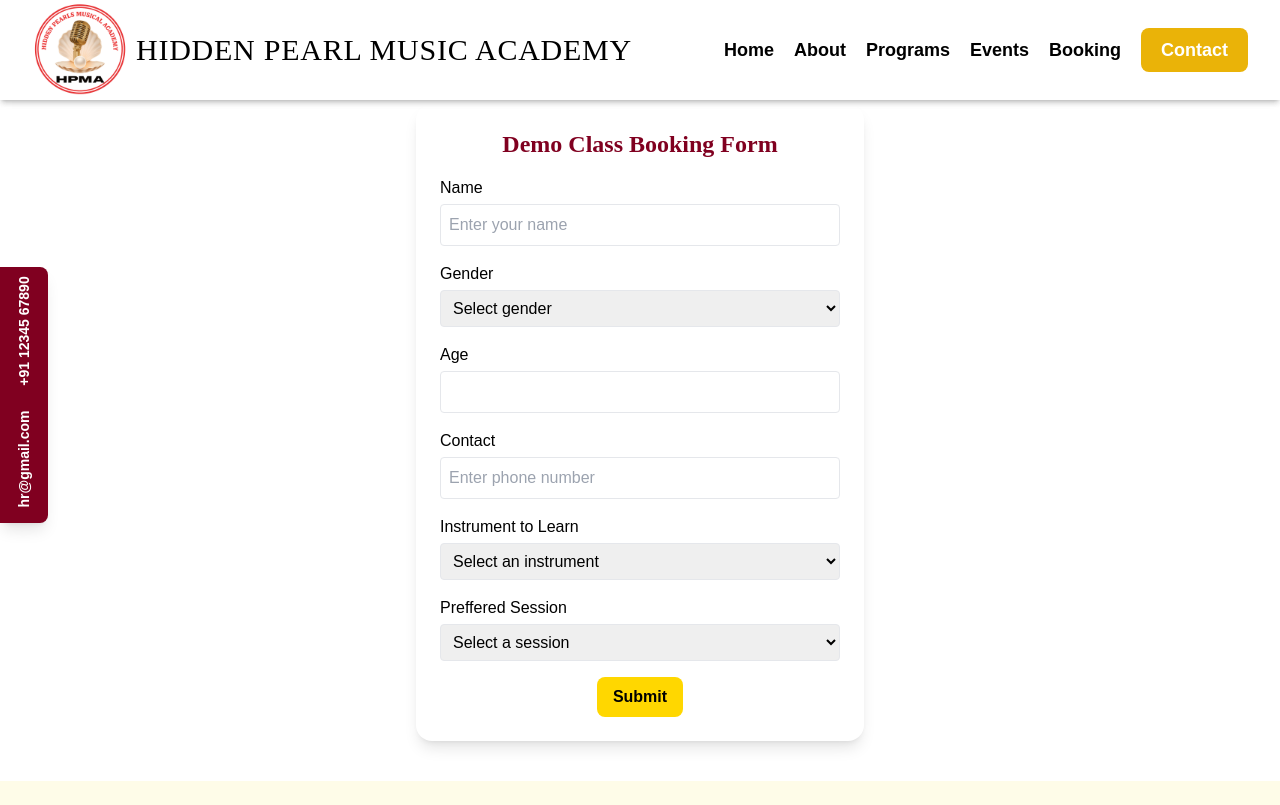
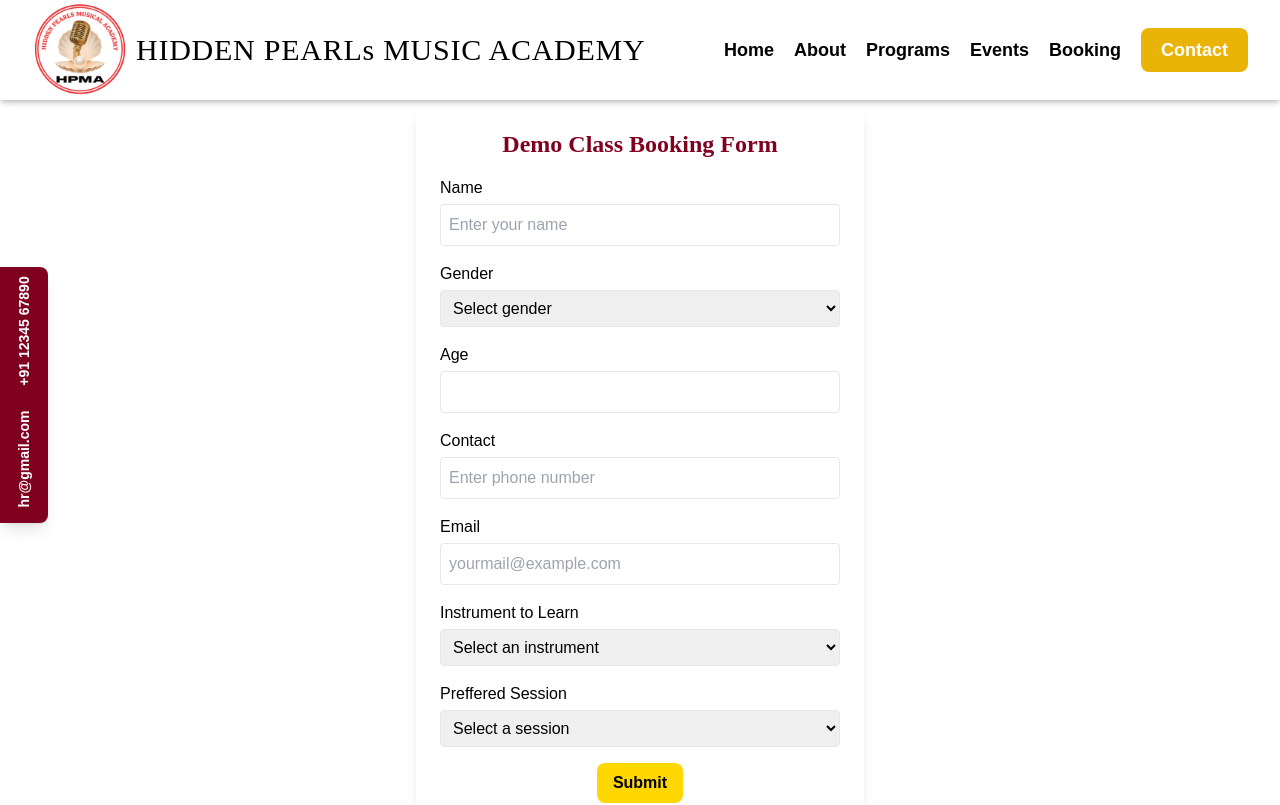
Before and after one commit to Shivamkamdar123/HPMA, a React (Create React App) app: page /bookingform in a window 1280 px wide. Shown: the top 805 px of the page. Built offline with nearby package versions, Linux system fonts and the light colour scheme; the HTML template or start-up script is replaced by a standard one.

Commit message:
Emailjs success

```diff
--- a/package.json
+++ b/package.json
@@ -32,6 +32,7 @@
     "@types/xml2js": "0.4.12",
     "axios": "^1.11.0",
     "cors": "2.8.5",
+    "emailjs-com": "^3.2.0",
     "express": "^4.21.2",
     "lucide-react": "^0.539.0",
     "react-icons": "^5.5.0",
--- a/src/components/BookDemo.tsx
+++ b/src/components/BookDemo.tsx
@@ -1,10 +1,62 @@
 import React, { useState } from "react";
+import emailjs from 'emailjs-com';
 
 const BookDemo: React.FC = () => {
+  // const [formData, setFormData] = useState({
+  //   name: "",
+  //   gender: "",
+  //   age: "",
+  //   contact: "",
+  //   instrument: "",
+  //   session: "",
+  // });
+
+  // const handleChange = (
+  //   e: React.ChangeEvent<HTMLInputElement | HTMLSelectElement>
+  // ) => {
+  //   const { name, value } = e.target;
+  //   setFormData((prev) => ({
+  //     ...prev,
+  //     [name]: value,
+  //   }));
+  // };
+
+  // // Handle form submit
+  // const handleSubmit = async (e: React.FormEvent) => {
+  //   e.preventDefault();
+  //   const bookingData = { ...formData };
+
+  //   try{
+  //      const response = await fetch("http://localhost:5000/bookings", {
+  //     method: "POST",
+  //     headers: { "Content-Type": "application/json" },
+  //     body: JSON.stringify(bookingData),
+  //   });
+  //   if (response.ok) {
+  //     alert("Booking saved successfully!");
+  //     // Reset form if needed
+  //     setFormData({
+  //       name: "",
+  //       gender: "",
+  //       age: "",
+  //       contact: "",
+  //       instrument: "",
+  //       session: "",
+  //     });
+  //   }
+  //   else {
+  //     alert("Failed to save booking");
+  //   }
+  // } catch (error) {
+  //   console.error("Error saving booking:", error);
+  // }
+  // };
+
   const [formData, setFormData] = useState({
     name: "",
     gender: "",
     age: "",
+    email:"",
     contact: "",
     instrument: "",
     session: "",
@@ -20,37 +72,36 @@ const BookDemo: React.FC = () => {
     }));
   };
 
-  // Handle form submit
-  const handleSubmit = async (e: React.FormEvent) => {
+  const handleSubmit = (e: React.FormEvent) => {
     e.preventDefault();
-    const bookingData = { ...formData };
 
-    try{
-       const response = await fetch("http://localhost:5000/bookings", {
-      method: "POST",
-      headers: { "Content-Type": "application/json" },
-      body: JSON.stringify(bookingData),
-    });
-    if (response.ok) {
-      alert("Booking saved successfully!");
-      // Reset form if needed
+    emailjs
+      .send(
+        "service_sh9tvq7", // from EmailJS
+         "template_erbi2ms", // from EmailJS
+        formData, // will auto map to template variables
+         "WfkwQliJnshMINu8C"// from EmailJS
+      )
+      .then(
+        (result) => {
+          console.log(result.text);
+          alert("Booking sent successfully!");
           setFormData({
             name: "",
             gender: "",
             age: "",
+            email:"",
             contact: "",
             instrument: "",
             session: "",
           });
+        },
+        (error) => {
+          console.error(error.text);
+          alert("Failed to send booking. Try again!");
         }
-    else {
-      alert("Failed to save booking");
-    }
-  } catch (error) {
-    console.error("Error saving booking:", error);
-  }
+      );
   };
-
   return (
     <section
       id="contact"
@@ -123,6 +174,20 @@ const BookDemo: React.FC = () => {
           />
         </div>
 
+        {/* Email */}
+        <div className="flex flex-col">
+          <label className="font-medium mb-1">Email</label>
+          <input
+            type="email"
+            name="email"
+            value={formData.email}
+            onChange={handleChange}
+            className="border p-2 rounded"
+            placeholder="yourmail@example.com"
+            required
+          />
+        </div>
+
         {/* Instrument Dropdown */}
         <div className="flex flex-col">
           <label className="font-medium mb-1">Instrument to Learn</label>
--- a/src/components/Navbar.tsx
+++ b/src/components/Navbar.tsx
@@ -48,7 +48,7 @@ const Navbar: React.FC = () => {
                   className="w-24 h-auto mt-5 mr-2"
                 />
                 <span className="mt-5 text-2xl md:text-3xl tracking-wide font-ribeye">
-                  HIDDEN PEARL MUSIC ACADEMY
+                  HIDDEN PEARLs MUSIC ACADEMY
                 </span>
               </Link>
             </div>
```
Also changed, not shown: 2 other files (tests, documents, lock files or other folders). Lines whose indentation alone changed are shown as unchanged.
